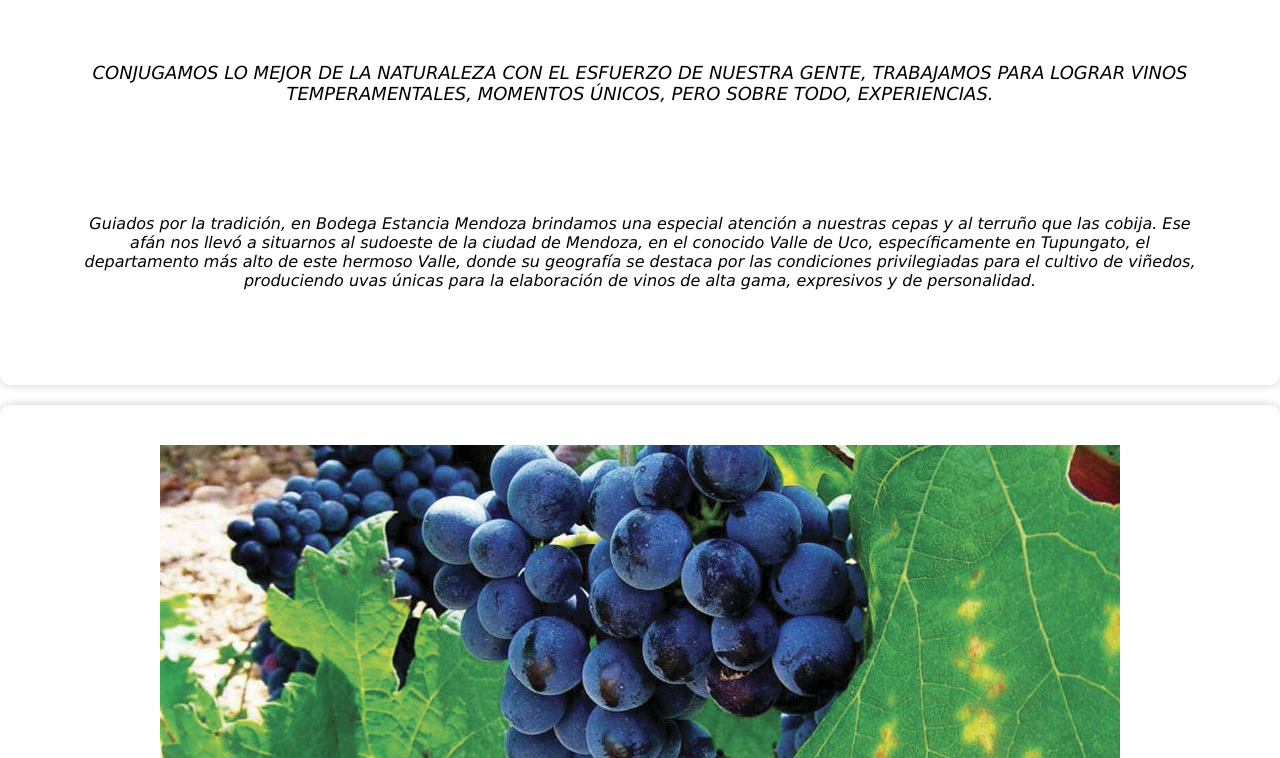
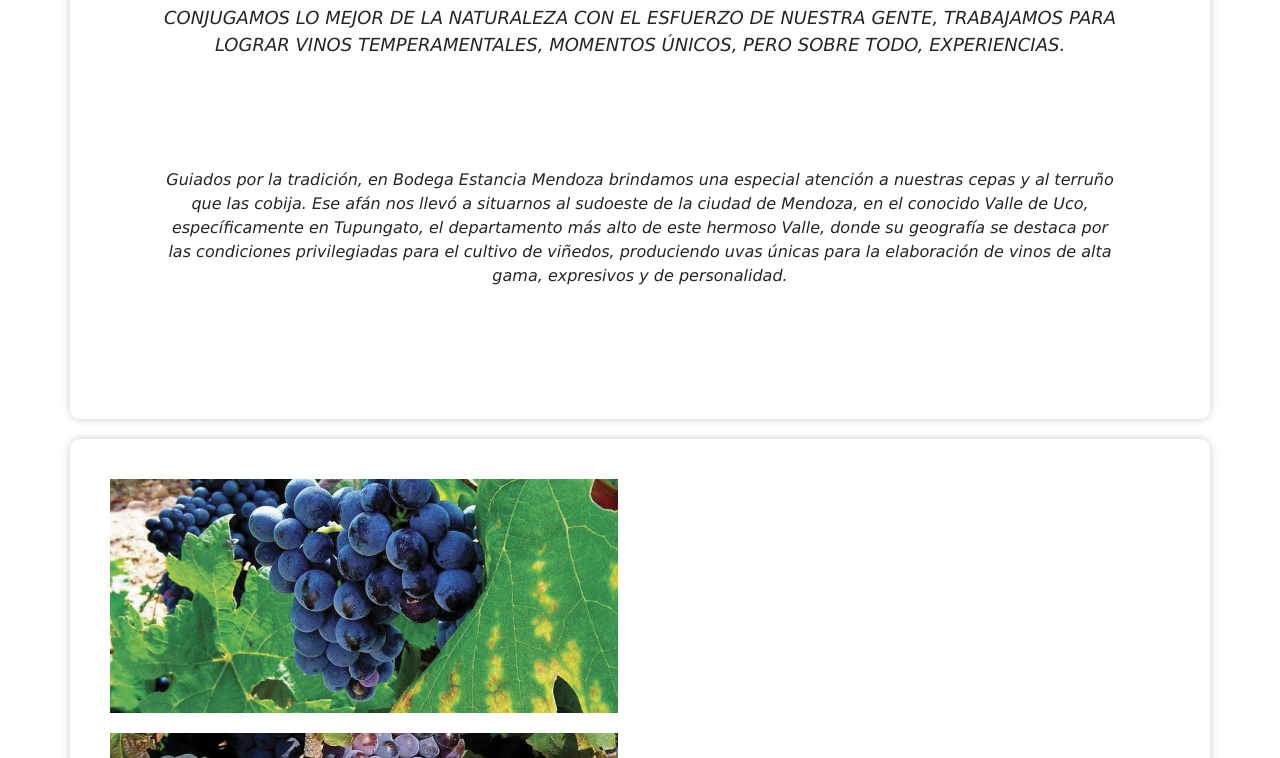
Before and after one commit to carolinalejandraburuzangaray/winery, a plain HTML site: page pages/Nuestras Cepas.html in a window 1280 px wide. Shown: the part 872-1630 px from the top of the page. Drawn offline with nearby package versions, Linux system fonts and the light colour scheme.

Commit message:
Nuestras Cepas.html

```diff
--- a/pages/Nuestras Cepas.html
+++ b/pages/Nuestras Cepas.html
@@ -3,7 +3,7 @@
 <head>
     <meta name="viewport" content="width=device-width, initial-scale=1.0">
     <meta charset="utf-8">
-    <link href="https://cdn.jsdelivr.net/npm/bootstrap@5.3.2/dist/css/bootstrap.min.css">
+    <link href="https://cdn.jsdelivr.net/npm/bootstrap@5.3.2/dist/css/bootstrap.min.css" rel="stylesheet" integrity="sha384-T3c6CoIi6uLrA9TneNEoa7RxnatzjcDSCmG1MXxSR1GAsXEV/Dwwykc2MPK8M2HN" crossorigin="anonymous">
     <link rel="stylesheet" href="../sass/styles.css">
     <link href="img/" rel="apple-touch-icon" sizes="180x180">
     <link href="../img/Favicon-32x32.png" rel="icon" sizes="32x32" type="image/png">
```
